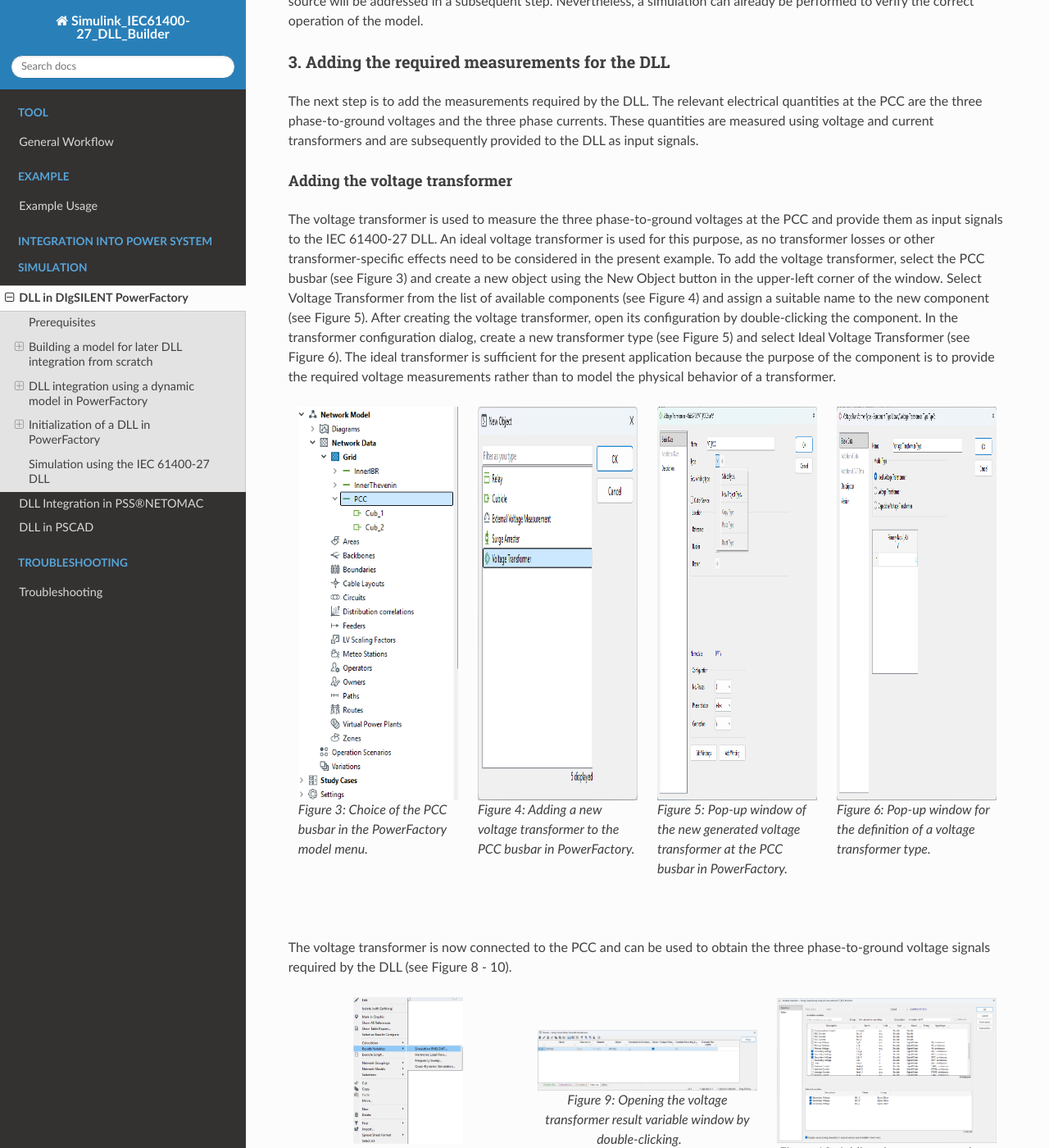
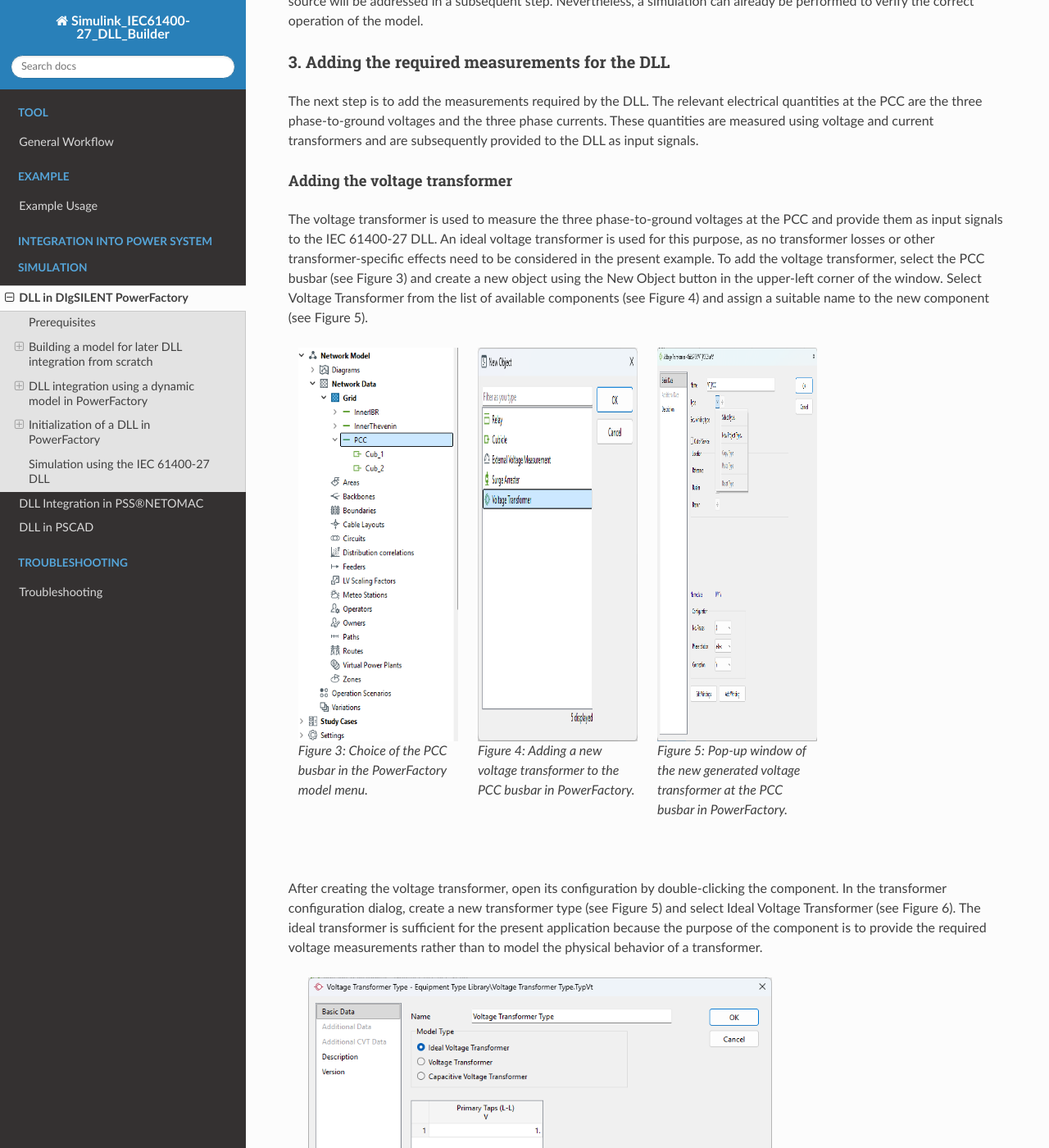
Before and after one commit to Institute-of-Electrical-Energy-Systems/SIMULINK_DLL_Builder, a Sphinx documentation site: the page built from docs/DLL_in_PF.rst, in a window 1280 px wide and 1400 px high, scrolled down 1741 px. Shown: the whole window at 82% size. Built offline with Sphinx 7.4.7 and the Read the Docs theme 3.1.0, drawn with Linux system fonts in a browser that asks for light colours; formulas are drawn with MathJax 3; some of the changed lines change nothing that is shown.

Commit message:
Update DLL_in_PF.rst

```diff
--- a/docs/DLL_in_PF.rst
+++ b/docs/DLL_in_PF.rst
@@ -68,10 +68,6 @@
 An ideal voltage transformer is used for this purpose, as no transformer losses or other transformer-specific effects need to be considered in the present example.
 To add the voltage transformer, select the PCC busbar (see Figure 3) and create a new object using the New Object button in the upper-left corner of the window.
 Select Voltage Transformer from the list of available components (see Figure 4) and assign a suitable name to the new component (see Figure 5).
-After creating the voltage transformer, open its configuration by double-clicking the component.
-In the transformer configuration dialog, create a new transformer type (see Figure 5) and select Ideal Voltage Transformer (see Figure 6).
-The ideal transformer is sufficient for the present application because the purpose of the component is to provide the required voltage measurements rather than to model the physical behavior of a transformer.
-
 
 .. grid:: 4
 
@@ -99,13 +95,15 @@
 
             Figure 5: Pop-up window of the new generated voltage transformer at the PCC busbar in PowerFactory.
 
-   .. grid-item::
+After creating the voltage transformer, open its configuration by double-clicking the component.
+In the transformer configuration dialog, create a new transformer type (see Figure 5) and select Ideal Voltage Transformer (see Figure 6).
+The ideal transformer is sufficient for the present application because the purpose of the component is to provide the required voltage measurements rather than to model the physical behavior of a transformer.
 
-      .. figure:: ./images/PowerFactory/VT_PowerFactory4.png
-            :alt: Pop-up window for the definition of a voltage transformer type.
-            :height: 30em
+   .. figure:: ./images/PowerFactory/VT_PowerFactory4.png
+      :alt: Pop-up window for the definition of a voltage transformer type.
+      :height: 30em
 
-            Figure 6: Pop-up window for the definition of a voltage transformer type.
+      Figure 6: Pop-up window for the definition of a voltage transformer type.
 
 The voltage transformer is now connected to the PCC and can be used to obtain the three phase-to-ground voltage signals required by the DLL (see Figure 8 - 10).
 
```
